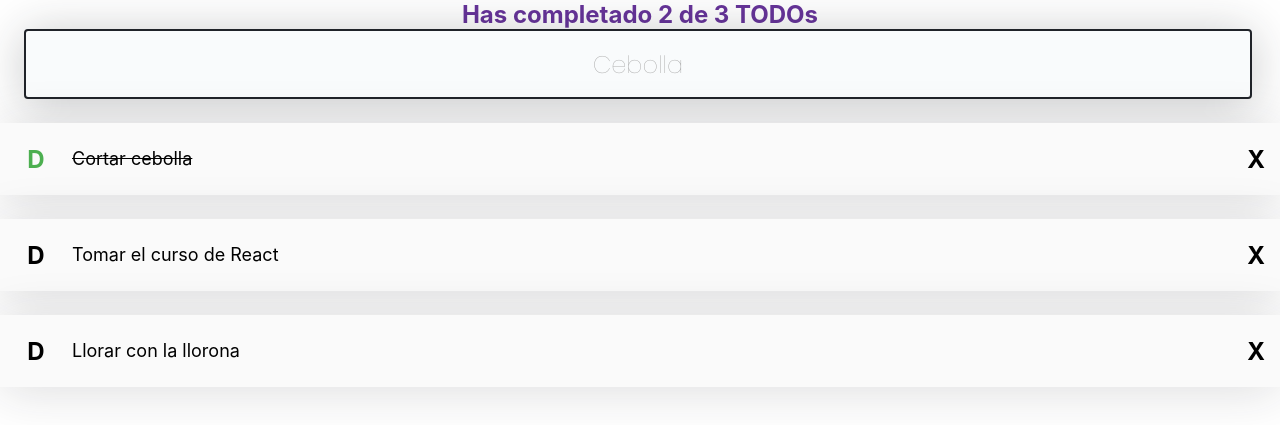
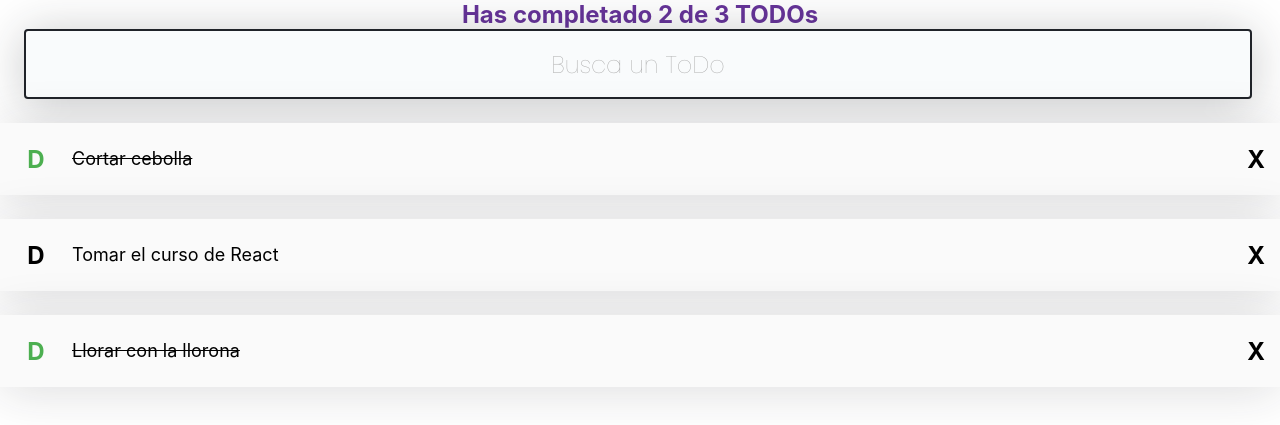
Before and after one commit to Jefferson-Benavides/TodoReact, a React (Create React App) app in the folder todo-machine/: page / in a window 1280 px wide. Shown: the top 425 px of the page. Built offline with nearby package versions, Linux system fonts and the light colour scheme.

Commit message:
Envío de estados a componente buscador. Se filtra lo que se digita en el input.

```diff
--- a/todo-machine/src/App.js
+++ b/todo-machine/src/App.js
@@ -7,23 +7,51 @@
 import './CreateTodoButton.css'
 import './TodoList.css'
 
-const todos = [
+const defaultTodos = [
   { text: 'Cortar cebolla', completed: true },
   { text: 'Tomar el curso de React', completed: false },
-  { text: 'Llorar con la llorona', completed: false }
+  { text: 'Llorar con la llorona', completed: true }
 ]
+
 function App() {
+
+  const [todos, setTodos] = React.useState(defaultTodos)
+
+  const [searchValue, setSearchValue] = React.useState('');
+
+  const completedTodos = todos.filter(todo => !!todo.completed).length;
+  const totalTodos = todos.length;
+
+  let searchedTodos = [];
+
+  if (!searchValue.length >= 1) {
+
+    searchedTodos = todos;
+  } else {
+    searchedTodos = todos.filter(todo => {
+      const todoText = todo.text.toLowerCase();
+      const searchText = searchValue.toLowerCase();
+      return todoText.includes(searchText);
+    })
+  }
+
   return (
     //etiqueta React.Fragment que equivale a un div
     <React.Fragment>
-      <TodoCounter />
-      <TodoSearch />
+      <TodoCounter
+      total={totalTodos}
+      completed={completedTodos}
+      />
+      <TodoSearch
+        searchValue={searchValue}
+        setSearchValue={setSearchValue}
+      />
       <TodoList>
-        {todos.map(todo => (
+        {searchedTodos.map(todo => (
           <TodoItem
-          key={todo.text}
-          text={todo.text}
-          completed={todo.completed}/>
+            key={todo.text}
+            text={todo.text}
+            completed={todo.completed} />
         ))}
       </TodoList>
       <CreateTodoButton />
--- a/todo-machine/src/TodoCounter.js
+++ b/todo-machine/src/TodoCounter.js
@@ -1,15 +1,13 @@
 import React from 'react';
 import './TodoCounter.css';
 
-// ejemplo de implementación de estilos en React
-// const estilos = {
-//     color: 'red',
-//     backgroundColor: 'yellow'
-// };
+const TodoCounter = ({ total, completed }) => {
 
-const TodoCounter = () => {
+    // Una manera distinta de obtener props
+    // const { total, completed } = props
+
     return (
-        <h2 className='TodoCounter'>Has completado 2 de 3 TODOs</h2>
+        <h2 className='TodoCounter'>Has completado {completed} de {total} TODOs</h2>
     );
 };
 
--- a/todo-machine/src/TodoSearch.js
+++ b/todo-machine/src/TodoSearch.js
@@ -1,49 +1,21 @@
 import React from 'react';
 import './TodoSearch.css'
 
-const TodoSearch = () => {
-
-    const [searchValue, setSearchValue] = React.useState('');
+const TodoSearch = ({searchValue, setSearchValue}) => {
 
     const onSearchValueChange = (event) => {
         console.log(event.target.value);
         setSearchValue(event.target.value)
     }
 
-    return [
+    return (
         <input
         className='TodoSearch'
-        placeholder='Cebolla'
+        placeholder='Busca un ToDo'
         value={searchValue}
         onChange={onSearchValueChange}
-        //Solo prueba de como cambiar un estado
-        // onChange={() => setState('Jefferson')}
-        />,
-        <p>
-            {searchValue}
-        </p>
-    ];
-};
+        />
+    )
+}
 
-export { TodoSearch };
-
-
-// Forma de trabajo usando clases y no hooks
-// class Componente extends React.Component {
-//     constructor(){
-//         this.state = {
-//             patito: 'Juan'
-//         };
-//     }
-
-//     render(){
-//         return (
-//             <div
-//             onClick={() => this.setState('Enrique')}
-//             >
-//             {this.state.patito}
-//             </div>
-
-//         )
-//     }
-// }
+export { TodoSearch }
```
